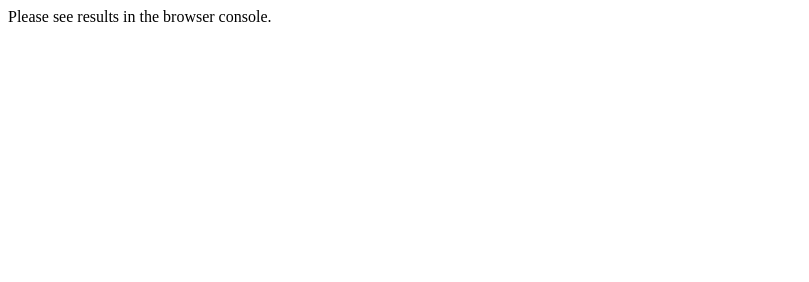
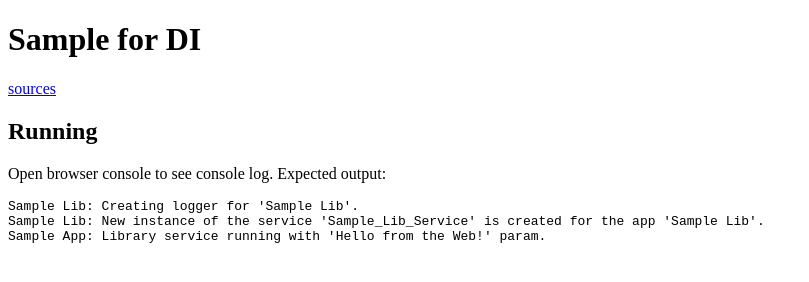
Before and after one commit to flancer64/demo-di-app, a website: page index.html in a window 1280 px wide. Shown: the whole page, without its empty margins (0-809 px from the left). Drawn offline with Linux system fonts and the light colour scheme.

Commit message:
WF-678 Add deps diagram to demo app

```diff
--- a/index.html
+++ b/index.html
@@ -26,6 +26,15 @@
     app('Hello from the Web!');
 </script>
 <body>
-<div>Please see results in the browser console.</div>
+<h1>Sample for DI</h1>
+<p><a href="https://github.com/flancer64/demo-di-app/">sources</a></p>
+
+<h2>Running</h2>
+<p>Open browser console to see console log. Expected output:</p>
+<pre>
+Sample Lib: Creating logger for 'Sample Lib'.
+Sample Lib: New instance of the service 'Sample_Lib_Service' is created for the app 'Sample Lib'.
+Sample App: Library service running with 'Hello from the Web!' param.
+</pre>
 </body>
 </html>
```
